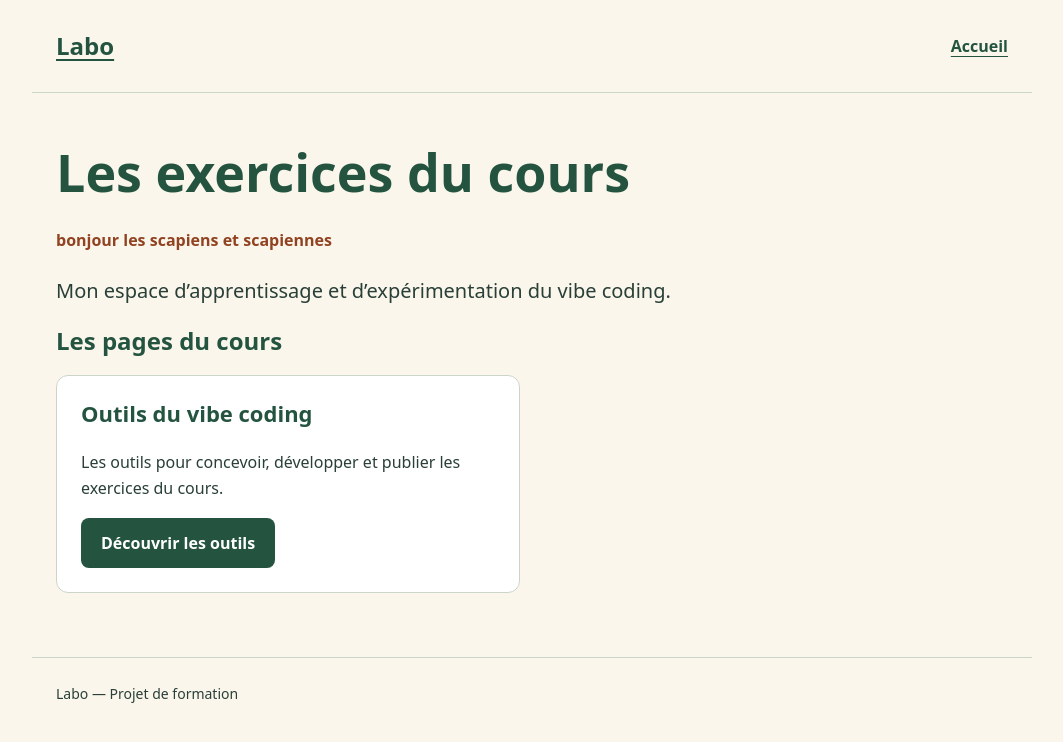
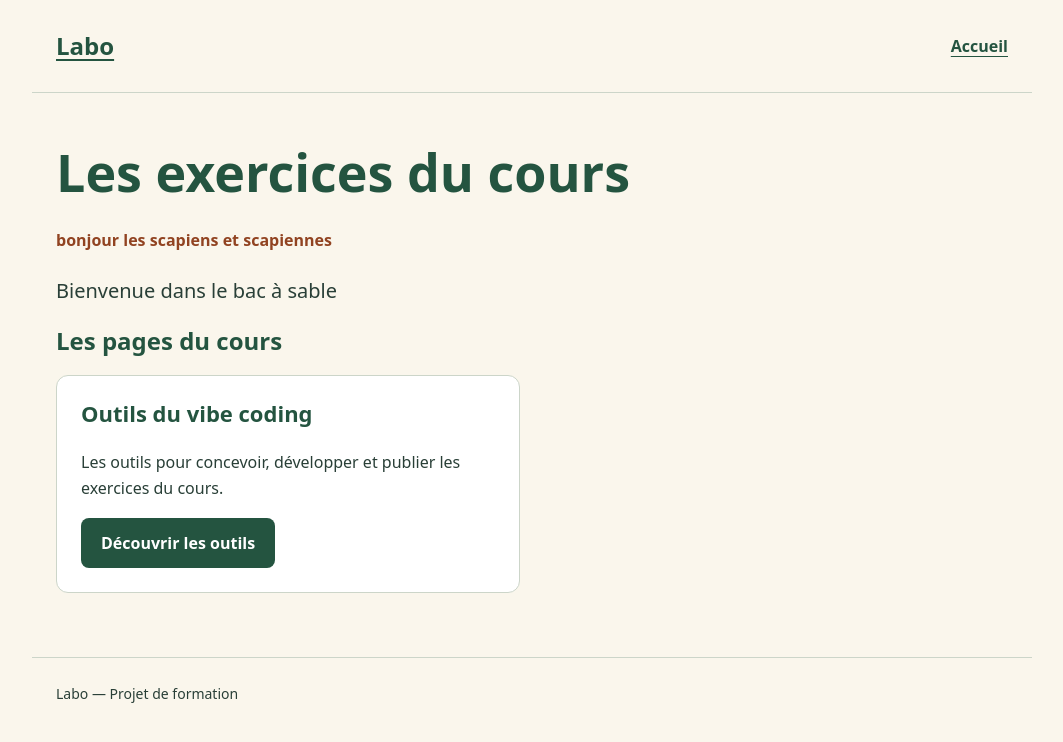
Before and after one commit to seayousooon/Labo, a plain HTML site: page index.html in a window 1280 px wide. Shown: the whole page, without its empty margins (108-1171 px from the left). Drawn offline with Linux system fonts and the light colour scheme.

Commit message:
Remplacer la description de l’accueil

```diff
--- a/index.html
+++ b/index.html
@@ -32,7 +32,7 @@ section+section{margin-top:40px}footer{border-top:1px solid #ccd5c9;font-size:14
 <main id="contenu">
 <h1>Les exercices du cours</h1>
 <p class="greeting">bonjour les scapiens et scapiennes</p>
-<p class="intro">Mon espace d’apprentissage et d’expérimentation du vibe coding.</p>
+<p class="intro">Bienvenue dans le bac à sable</p>
 <section aria-labelledby="pages-cours">
 <h2 id="pages-cours">Les pages du cours</h2>
 <div class="grid">
```
